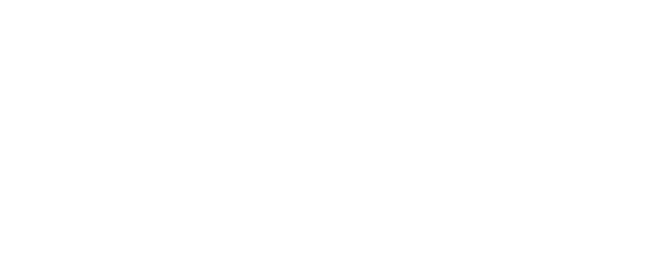
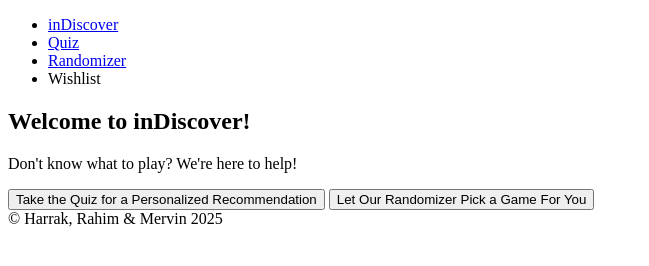
Before and after one commit to Nour4896/inDiscovery, a plain HTML site: page landingpage.html in a window 1280 px wide. Shown: the whole page, without its empty margins (0-649 px from the left). Drawn offline with Linux system fonts and the light colour scheme.

Commit message:
created basic html structure for landing page

```diff
--- a/landingpage.html
+++ b/landingpage.html
@@ -7,3 +7,20 @@
         <script defer src="script.js"></script>
         <title>inDiscover</title>
     </head>
+    <body>
+        <nav>
+            <ul>
+                <li><a href="landingpage.html">inDiscover</a></li>
+                <li><a href="quiz.html">Quiz</a></li>
+                <li><a href="randomizer.html">Randomizer</a></li>
+                <li>Wishlist</li>
+            </ul>
+        </nav>
+        <section>
+            <h1>Welcome to inDiscover!</h1>
+            <p>Don't know what to play? We're here to help!</p>
+            <button>Take the Quiz for a Personalized Recommendation</button>
+            <button>Let Our Randomizer Pick a Game For You</button>
+        </section>
+        <footer>&copy; Harrak, Rahim & Mervin 2025</footer>
+    </body>
```
